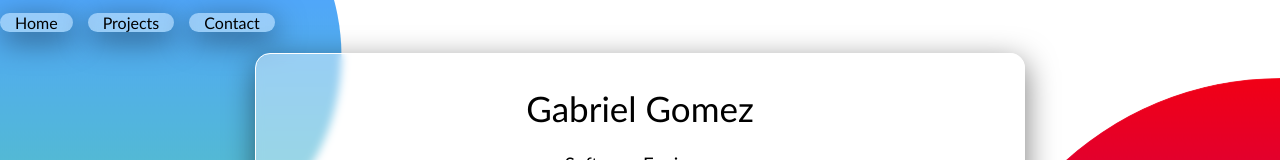
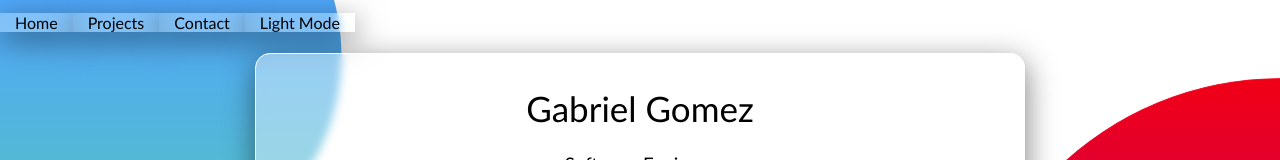
Before and after one commit to eukeo/portfolio, a React (Create React App) app: page / in a window 1280 px wide. Shown: the top 160 px of the page. Built offline with nearby package versions, Linux system fonts and the light colour scheme.

Commit message:
dark mode added

```diff
--- a/src/components/NavBar/NavBar.css
+++ b/src/components/NavBar/NavBar.css
@@ -1,21 +1,21 @@
 nav > a {
   text-decoration: none;
   text-align: center;
-    margin: 0;
+  margin: 0 auto;
   padding-left: 15px;
   padding-right: 15px;
   display: inline-flex;
   color: rgb(0, 0, 0);
   margin-top: 1%;
-    margin-right: 15px;
-    background-color: rgba(255, 255, 255, 0.41);
-    border-radius: 15px;
+  /* margin-right: 15px; */
+  background-color: rgba(255, 255, 255, 0.285);
+  /* border-radius: 15px; */
   backdrop-filter: blur(4px);
   box-shadow: 1px 8px 30px rgba(0, 0, 0, 0.5);
-    font-family: 'Trebuchet MS', 'Lucida Sans Unicode', 'Lucida Grande', 'Lucida Sans', Arial, sans-serif;
-    transition: 0.2s ease-in-out;
+  font-family: "Trebuchet MS", "Lucida Sans Unicode", "Lucida Grande",
+    "Lucida Sans", Arial, sans-serif;
+  transition: 0.1s ease-in-out;
 }
-
 
 nav > a:hover {
   background-color: rgb(232, 165, 255);
--- a/src/components/NavBar/NavBar.jsx
+++ b/src/components/NavBar/NavBar.jsx
@@ -1,12 +1,30 @@
-import { Link } from 'react-router-dom';
-import './NavBar.css'
+import { Link } from "react-router-dom";
+import { useState } from "react";
+import "./NavBar.css";
 
-export default function NavBar(){
+export default function NavBar() {
+  const [modeChange, setModeChange] = useState(false);
+  const [modeName, setModeName] = useState("Light Mode");
+
+  const modeChangeHandler = () => {
+    if (modeChange === true) {
+      document.body.style.backgroundColor = "white";
+      document.body.style.color = "black";
+      setModeName("Light Mode");
+    } else if (modeChange === false) {
+      document.body.style.backgroundColor = "#222";
+      document.body.style.color = "white";
+      setModeName("Dark Mode");
+    }
+    setModeChange(!modeChange);
+  };
+
   return (
     <nav>
       <Link to="/">Home</Link>
       <Link to="projects">Projects</Link>
       <Link to="contact">Contact</Link>
+      <a onClick={modeChangeHandler}>{modeName}</a>
     </nav>
-    )
+  );
 }
--- a/src/pages/ContactPage/ContactPage.css
+++ b/src/pages/ContactPage/ContactPage.css
@@ -6,7 +6,7 @@
   margin: auto;
   align-items: center;
   text-align: center;
-    color: black;
+
   width: 20%;
   border: 1px solid white;
   margin-top: 20px;
@@ -42,17 +42,20 @@
 
 #info {
   padding-top: 15px;
-    font-family: 'Trebuchet MS', 'Lucida Sans Unicode', 'Lucida Grande', 'Lucida Sans', Arial, sans-serif;
+  font-family: "Trebuchet MS", "Lucida Sans Unicode", "Lucida Grande",
+    "Lucida Sans", Arial, sans-serif;
   font-weight: 10;
   font-size: 14px;
 }
 
 h2 {
-    font-family: 'Trebuchet MS', 'Lucida Sans Unicode', 'Lucida Grande', 'Lucida Sans', Arial, sans-serif;
+  font-family: "Trebuchet MS", "Lucida Sans Unicode", "Lucida Grande",
+    "Lucida Sans", Arial, sans-serif;
 }
 
 h4 {
-    font-family: 'Trebuchet MS', 'Lucida Sans Unicode', 'Lucida Grande', 'Lucida Sans', Arial, sans-serif;
+  font-family: "Trebuchet MS", "Lucida Sans Unicode", "Lucida Grande",
+    "Lucida Sans", Arial, sans-serif;
   font-weight: 10;
   font-size: 13px;
   margin-bottom: 25px;
@@ -66,13 +69,13 @@ h4 {
   cursor: pointer;
   font-size: 14px;
   text-decoration: none;
-    font-family: 'Trebuchet MS', 'Lucida Sans Unicode', 'Lucida Grande', 'Lucida Sans', Arial, sans-serif;
+  font-family: "Trebuchet MS", "Lucida Sans Unicode", "Lucida Grande",
+    "Lucida Sans", Arial, sans-serif;
 }
 
 .download-btn:hover {
   background-color: rgb(42, 113, 183);
 }
-
 
 @media only screen and (max-width: 620px) {
   #business-card-container {
--- a/src/pages/HomePage/HomePage.css
+++ b/src/pages/HomePage/HomePage.css
@@ -3,7 +3,7 @@
   margin: auto;
   align-items: center;
   text-align: center;
-    color: black;
+
   width: 60%;
   border: 1px solid white;
   margin-top: 20px;
@@ -17,24 +17,28 @@
 #name {
   padding-top: 10px;
   font-size: 35px;
-    color: black;
+
   font-weight: 10;
-    font-family: 'Trebuchet MS', 'Lucida Sans Unicode', 'Lucida Grande', 'Lucida Sans', Arial, sans-serif;
+  font-family: "Trebuchet MS", "Lucida Sans Unicode", "Lucida Grande",
+    "Lucida Sans", Arial, sans-serif;
 }
 
 #title {
-    font-family: 'Trebuchet MS', 'Lucida Sans Unicode', 'Lucida Grande', 'Lucida Sans', Arial, sans-serif;
+  font-family: "Trebuchet MS", "Lucida Sans Unicode", "Lucida Grande",
+    "Lucida Sans", Arial, sans-serif;
   font-weight: 10;
 }
 
 #about-header {
   padding-top: 40px;
-    font-family: 'Trebuchet MS', 'Lucida Sans Unicode', 'Lucida Grande', 'Lucida Sans', Arial, sans-serif;
+  font-family: "Trebuchet MS", "Lucida Sans Unicode", "Lucida Grande",
+    "Lucida Sans", Arial, sans-serif;
   font-weight: 10;
 }
 
 #about {
-    font-family: 'Trebuchet MS', 'Lucida Sans Unicode', 'Lucida Grande', 'Lucida Sans', Arial, sans-serif;
+  font-family: "Trebuchet MS", "Lucida Sans Unicode", "Lucida Grande",
+    "Lucida Sans", Arial, sans-serif;
   font-weight: 10;
 }
 
@@ -50,7 +54,7 @@
   margin: auto;
   padding-bottom: 55px;
   font-size: 14px;
-    font-family: 'Gill Sans', 'Gill Sans MT', Calibri, 'Trebuchet MS', sans-serif;
+  font-family: "Gill Sans", "Gill Sans MT", Calibri, "Trebuchet MS", sans-serif;
 }
 
 #contact {
@@ -62,7 +66,7 @@
   color: white;
   display: block;
   margin: auto;
-    font-family: 'Gill Sans', 'Gill Sans MT', Calibri, 'Trebuchet MS', sans-serif;
+  font-family: "Gill Sans", "Gill Sans MT", Calibri, "Trebuchet MS", sans-serif;
   text-decoration: none;
   margin-bottom: 55px;
 }
@@ -86,11 +90,9 @@
   background-color: rgb(63, 124, 167);
 }
 
-
-
-
 @media only screen and (max-width: 620px) {
-    #container, #contents {
+  #container,
+  #contents {
     width: 93%;
     margin-bottom: 20px;
   }
@@ -111,64 +113,3 @@
     margin-bottom: -25px;
   }
 }
-
-/*
-body::before {
-    content: '';
-    position: absolute;
-    top: 0;
-    left: 0;
-    width: 100%;
-    height: 100%;
-
-}
-
-body::after {
-    content: '';
-    position: absolute;
-    top: 0;
-    left: 0;
-    width: 100%;
-    height: 100%;
-
-}
-
-
-#container #card {
-    position:relative;
-    width: 680px;
-    height: 400px;
-    margin: 30px;
-    box-shadow: 20px 20px 50px rgba(0, 0, 0, 0.5);
-    border-radius: 15px;
-    background-color: rgba(255, 255, 255, 0.2);
-    overflow: hidden;
-    display: flex;
-    justify-content: center;
-    align-items: center;
-    border-top: 1px solid rgba(255, 255, 255, 0.5);
-    border-left: 1px solid rgba(255, 255, 255, 0.5);
-    backdrop-filter: blur(8px);
-}
-
-#container #card #content {
-    padding: 20px;
-    text-align: center;
-    transition: 0.5s;
-}
-
-#profile-photo {
-    width: 20%;
-}
-
-#container #card #content h3 {
-    font-size: 1.8em;
-    color: white;
-    z-index: 1;
-}
-
-#container #card #content p {
-    font-size: 1em;
-    color: white;
-    font-weight: 300;
-} */
--- a/src/pages/ProjectsPage/ProjectsPage.css
+++ b/src/pages/ProjectsPage/ProjectsPage.css
@@ -5,7 +5,6 @@
   margin: auto;
   align-items: center;
   text-align: center;
-   color: black;
   width: 60%;
   border: 1px solid white;
   margin-top: 20px;
@@ -64,7 +63,7 @@
 }
 
 #p-title {
-   font-family: 'Gill Sans', 'Gill Sans MT', Calibri, 'Trebuchet MS', sans-serif;
+  font-family: "Gill Sans", "Gill Sans MT", Calibri, "Trebuchet MS", sans-serif;
   font-weight: 10;
   /* display: inline-block; */
   /* vertical-align: text-bottom; */
@@ -74,7 +73,7 @@ h5 {
   max-width: 85%;
   margin: auto;
   margin-bottom: 15%;
-   font-family: 'Gill Sans', 'Gill Sans MT', Calibri, 'Trebuchet MS', sans-serif;
+  font-family: "Gill Sans", "Gill Sans MT", Calibri, "Trebuchet MS", sans-serif;
   font-weight: 10;
 }
 
@@ -82,9 +81,9 @@ h5 {
   opacity: 70%;
 }
 
-
 @media only screen and (max-width: 620px) {
-   #projects-container, #projects-content {
+  #projects-container,
+  #projects-content {
     width: 93%;
     margin-bottom: 25px;
   }
```
Lines whose indentation alone changed are shown as unchanged.
